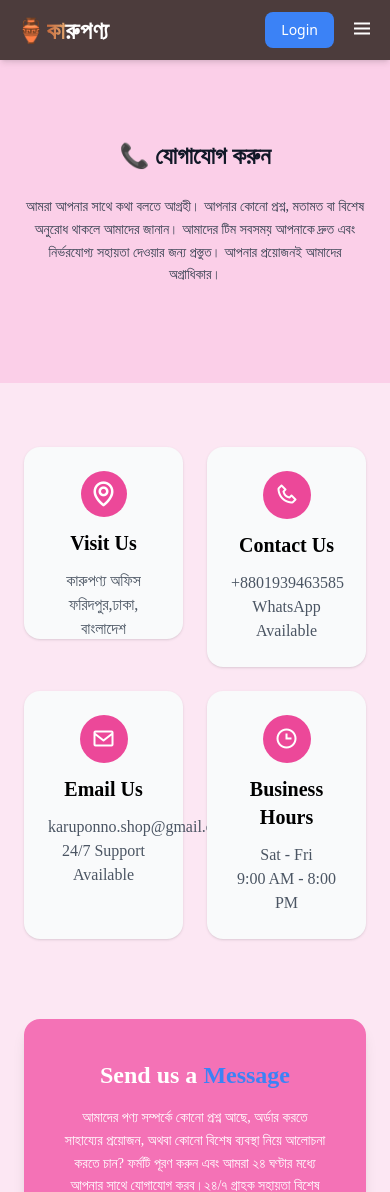
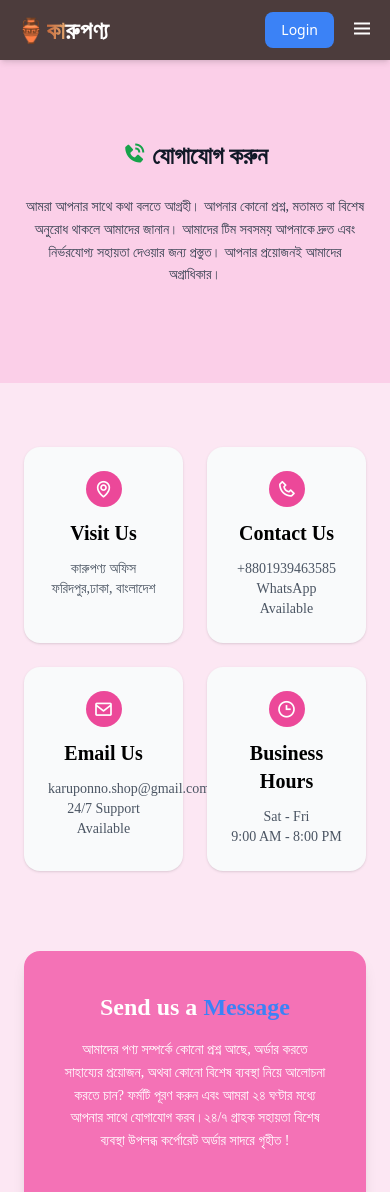
Before and after one commit to Alokkumarpaul106/my-pottery-shop, a Django app: page /contact/ in a window 390 px wide. Shown: the top 1192 px of the page. Run offline with Django 5.2, Linux system fonts and the light colour scheme; some libraries are stand-ins or nearby versions.

Commit message:
mobile responsive ui change

```diff
--- a/backend/templates/shop/contact.html
+++ b/backend/templates/shop/contact.html
@@ -7,7 +7,7 @@
   <div class="max-w-4xl mx-auto px-6 text-center">
 
     <h2 class="text-2xl md:text-4xl font-bold text-gray-900 mb-6">
-      📞 যোগাযোগ করুন
+       <i class='bx bxs-phone-call text-green-600'></i> যোগাযোগ করুন
     </h2>
 
     <p class="text-gray-700 text-sm md:text-xl leading-relaxed">
@@ -24,10 +24,10 @@
 
       <!-- Visit Us -->
 
-      <div class="bg-gray-50 p-6 rounded-2xl shadow hover:shadow-lg transition text-center h-48">
-        <i class="bx bx-map text-white bg-pink-500 p-2 rounded-full text-3xl mb-3"></i>
-        <h3 class="text-xl font-semibold mb-3">Visit Us</h3>
-        <p class="text-gray-600 text-xm">
+      <div class="bg-gray-50 p-6 rounded-2xl shadow hover:shadow-lg transition text-center">
+        <i class="bx bx-map text-white bg-pink-500 p-2 rounded-full text-xl md:text-3xl mb-3"></i>
+        <h3 class="text-xl md:text-2xl font-semibold mb-3">Visit Us</h3>
+        <p class="text-gray-600 text-sm md:text-base">
           কারুপণ্য অফিস<br>
           ফরিদপুর,ঢাকা, বাংলাদেশ
         </p>
@@ -35,9 +35,9 @@
 
       <!-- Contact Us -->
       <div class="bg-gray-50 p-6 rounded-2xl shadow hover:shadow-lg transition text-center">
-         <i class="bx bx-phone text-white bg-pink-500 p-3 rounded-full text-2xl mb-3"></i>
-        <h3 class="text-xl font-semibold mb-3">Contact Us</h3>
-        <p class="text-gray-600 text-xm">
+         <i class="bx bx-phone text-white bg-pink-500 p-2 rounded-full text-xl md:text-3xl mb-3"></i>
+        <h3 class="text-xl md:text-2xl font-semibold mb-3">Contact Us</h3>
+        <p class="text-gray-600 text-sm md:text-base">
           +8801939463585<br>
           WhatsApp Available
         </p>
@@ -45,9 +45,9 @@
 
       <!-- Email Us -->
       <div class="bg-gray-50 p-6 rounded-2xl shadow hover:shadow-lg transition text-center">
-        <i class="bx bx-envelope text-white bg-pink-500 p-3 rounded-full text-2xl mb-3"></i>
-        <h3 class="text-xl font-semibold mb-3">Email Us</h3>
-        <p class="text-gray-600 text-xm">
+        <i class="bx bx-envelope text-white bg-pink-500 p-2 rounded-full text-xl md:text-3xl mb-3"></i>
+        <h3 class="text-xl md:text-2xl font-semibold mb-3">Email Us</h3>
+        <p class="text-gray-600 text-sm md:text-base">
           karuponno.shop@gmail.com<br>
           24/7 Support Available
         </p>
@@ -55,9 +55,9 @@
 
       <!-- Business Hours -->
       <div class="bg-gray-50 p-6 rounded-2xl shadow hover:shadow-lg transition text-center">
-       <i class="bx bx-time text-white bg-pink-500 p-3 rounded-full text-2xl mb-3"></i>
-        <h3 class="text-xl font-semibold mb-3">Business Hours</h3>
-        <p class="text-gray-600 text-xm">
+       <i class="bx bx-time text-white bg-pink-500 p-2 rounded-full text-xl md:text-3xl mb-3"></i>
+        <h3 class="text-xl md:text-2xl font-semibold mb-3">Business Hours</h3>
+        <p class="text-gray-600 text-sm md:text-base">
           Sat - Fri<br>
           9:00 AM - 8:00 PM
         </p>
--- a/backend/templates/shop/home.html
+++ b/backend/templates/shop/home.html
@@ -8,7 +8,7 @@
 <link href="https://fonts.googleapis.com/css2?family=Tiro+Bangla&display=swap" rel="stylesheet">
 <!-- Tiro Bangla Font -->
 
-<section class="font-['Tiro_Bangla'] relative h-[70vh] md:h-[90vh] overflow-hidden mb-10 mt-3.5 md:mt-0">
+<section class="font-['Tiro_Bangla'] relative h-[55vh] md:h-[90vh] overflow-hidden mb-10 mt-3.5 md:mt-0">
 
   <!-- Overlay -->
   <div class="absolute inset-0 bg-black/40 z-10"></div>
@@ -83,7 +83,7 @@
 <!-- category section -->
 
 <section class="font-['Tiro_Bangla'] py-4 md:p-3">
-  <div class="max-w-7xl mx-auto px-5 ">
+  <div class="max-w-7xl mx-auto px-5">
     <h2 class="text-3xl md:text-3xl font-bold text-center mb-8">Shop by Category</h2>
 
     <div class="grid grid-cols-2 sm:grid-cols-2 md:grid-cols-3 lg:grid-cols-4 gap-6">
@@ -99,7 +99,7 @@
 
           <!-- Category Content -->
           <div class="p-5 text-center">
-            <h3 class="text-xl font-semibold text-gray-800">
+            <h3 class="text-xl font-semibold text-gray-800 line-clamp-1">
               {{ category.category_name }}
             </h3>
 
--- a/backend/views/order_views.py
+++ b/backend/views/order_views.py
@@ -111,6 +111,7 @@ def checkout(request):
     return render(request, 'shop/checkout.html', context)
 
 # order process
+
 def order_process(request, order_id):
 
     if request.user.is_authenticated:
@@ -118,7 +119,6 @@ def order_process(request, order_id):
         # OrderItem আর create করব না — checkout এ হয়ে গেছে
         order_items = OrderItem.objects.filter(order=order)
         total = sum(item.price * item.quantity for item in order_items)
-
         # Cart clear করুন
         Cart.objects.filter(user=request.user).delete()
 
@@ -144,7 +144,7 @@ def order_process(request, order_id):
 অর্ডার আইডি: {order.id}
 গ্রাহক: {order.full_name}
 ঠিকানা: {order.address}
- ফোন: {order.phone}
+ফোন: {order.phone}
 
 আইটেমস:
 {items_details}
```
Also changed, not shown: backend/templates/shop/about.html (+12 -9 lines), backend/templates/shop/product_list.html (+12 -9 lines), db.sqlite3.
